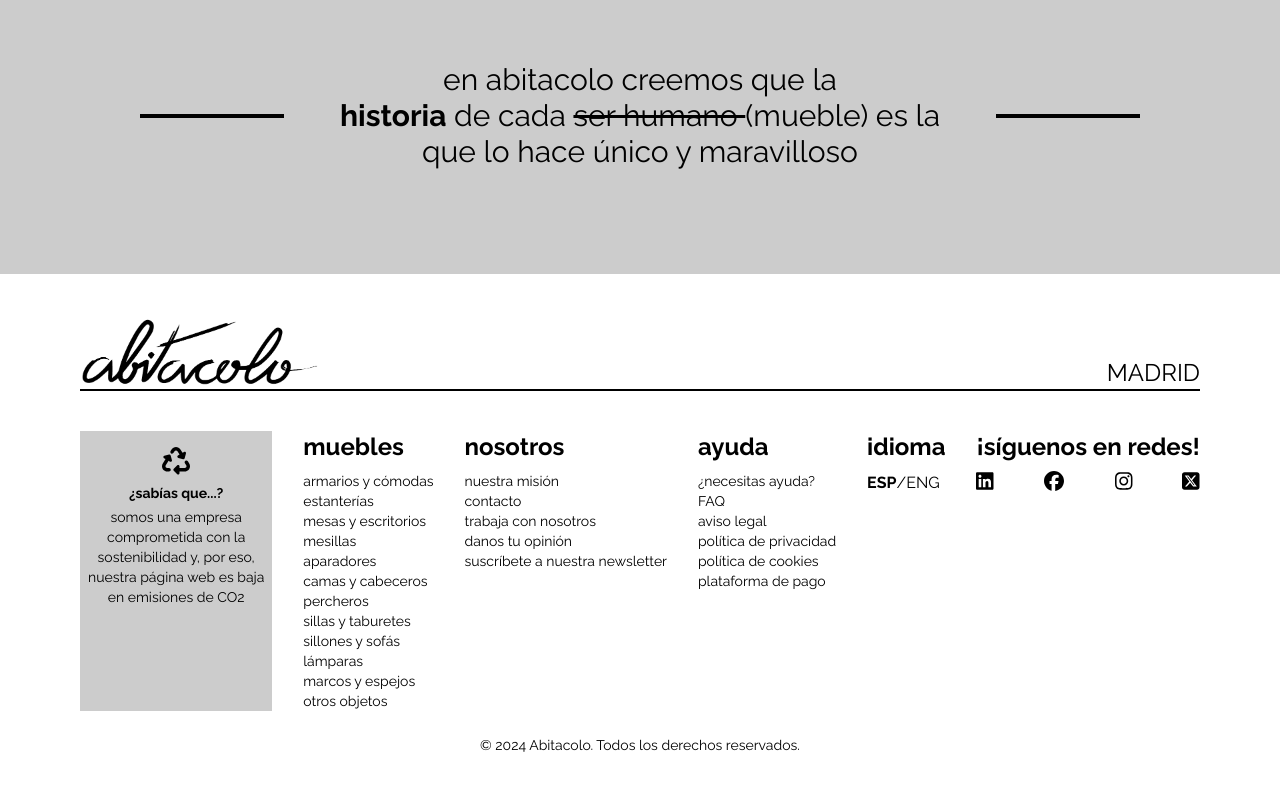
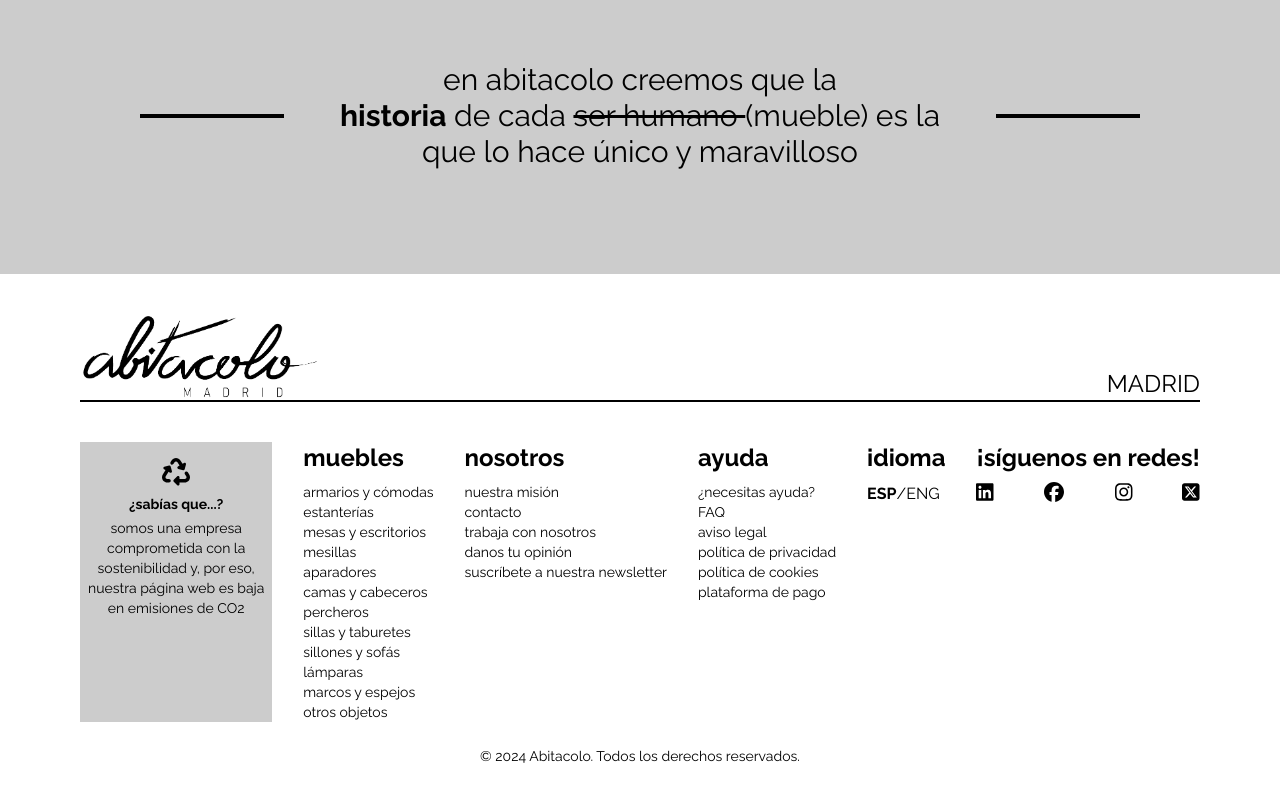
Before and after one commit to 4GeeksAcademy/abitacolo-front-, a React (Vite) app: page / in a window 1280 px wide. Shown: the part 2227-3027 px from the top of the page. Built offline with nearby package versions, Linux system fonts and the light colour scheme; no server answers.

Commit message:
logo vista oscura en footer y footerBody

```diff
--- a/src/components/Footer.jsx
+++ b/src/components/Footer.jsx
@@ -1,19 +1,27 @@
-import React, { useState } from 'react';
+import React, { useState, useContext } from 'react';
 import FooterBody from './FooterBody';
 import FooterModal from './FooterModal';
 import abitacolo from "../assets/ModoClaro/Logos/AbitacoloNegro.png";
+import abitacoloMadridNegro from "../assets/ModoClaro/Logos/AbitacoloMadridNegro.png";
+import abitacoloMadridBlanco from "../assets/ModoOscuro/Logos/AbitacoloMadridBlanco.png";
+import { Context } from "../context/appContext";
 import { FontAwesomeIcon } from '@fortawesome/react-fontawesome';
 import { faCircleXmark } from '@fortawesome/free-solid-svg-icons';
 
 const Footer = () => {
   const [isModalOpen, setIsModalOpen] = useState(false);
+  const { store } = useContext(Context);
 
   return (
     <>
       <FooterBody />
       <div className="lg:hidden fixed bottom-0 left-0 right-0 bg-white dark:bg-abitacoloDarkGrayShadow dark:text-abitacoloGray border-t border-gray-200 dark:border-abitacoloGrayShadow">
         <div className="flex justify-between items-center px-4 py-2 border-b-2 dark:border-abitacoloGrayShadow border-black">
-          <img className="w-32" src={abitacolo} alt="Abitacolo" />
+          <img className="w-32" src={
+                  store.isDarkMode
+                    ? abitacoloMadridBlanco
+                    : abitacoloMadridNegro
+                } alt="Abitacolo" />
           <p className="text-lg">MADRID</p>
         </div>
         <button
--- a/src/components/FooterBody.jsx
+++ b/src/components/FooterBody.jsx
@@ -1,4 +1,4 @@
-import React from "react";
+import React, { useContext } from "react";
 import abitacolo from "../assets/ModoClaro/Logos/AbitacoloNegro.png";
 import { FontAwesomeIcon } from "@fortawesome/react-fontawesome";
 import {
@@ -11,9 +11,13 @@ import { faRecycle } from "@fortawesome/free-solid-svg-icons";
 import { useTranslation } from "react-i18next";
 import Markdown from "react-markdown";
 import SwitchLanguage from "./SwitchLanguage";
+import abitacoloMadridNegro from "../assets/ModoClaro/Logos/AbitacoloMadridNegro.png";
+import abitacoloMadridBlanco from "../assets/ModoOscuro/Logos/AbitacoloMadridBlanco.png";
+import { Context } from "../context/appContext";
 
 const FooterBody = ({ isModal = false }) => {
   const [t] = useTranslation("global");
+  const { store } = useContext(Context);
 
   const containerClass = isModal
     ? "px-4 py-6 overflow-y-auto max-h-[80vh]"
@@ -26,7 +30,11 @@ const FooterBody = ({ isModal = false }) => {
   return (
     <div className={`${containerClass} dark:bg-abitacoloDarkGrayShadow dark:text-abitacoloGray`}>
       <div className="flex justify-between border-b-2 dark:border-abitacoloGrayShadow border-black mb-6">
-        <img className="w-40 sm:w-60" src={abitacolo} alt="Abitacolo" />
+        <img className="w-40 sm:w-60" src={
+                  store.isDarkMode
+                    ? abitacoloMadridBlanco
+                    : abitacoloMadridNegro
+                } alt="Abitacolo" />
         <p className="place-self-end text-xl sm:text-2xl">MADRID</p>
       </div>
       <div className={contentClass}>
```
